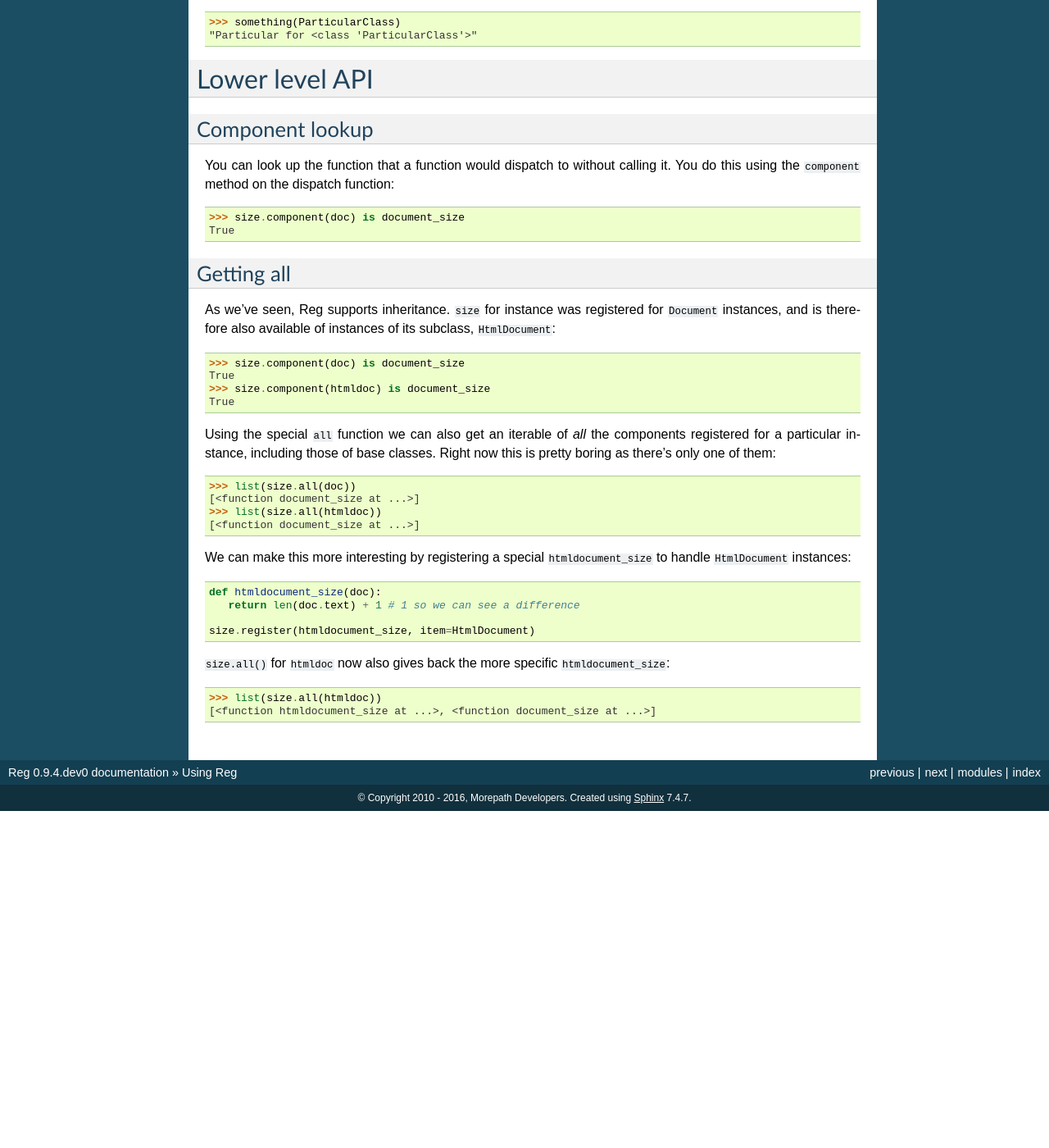
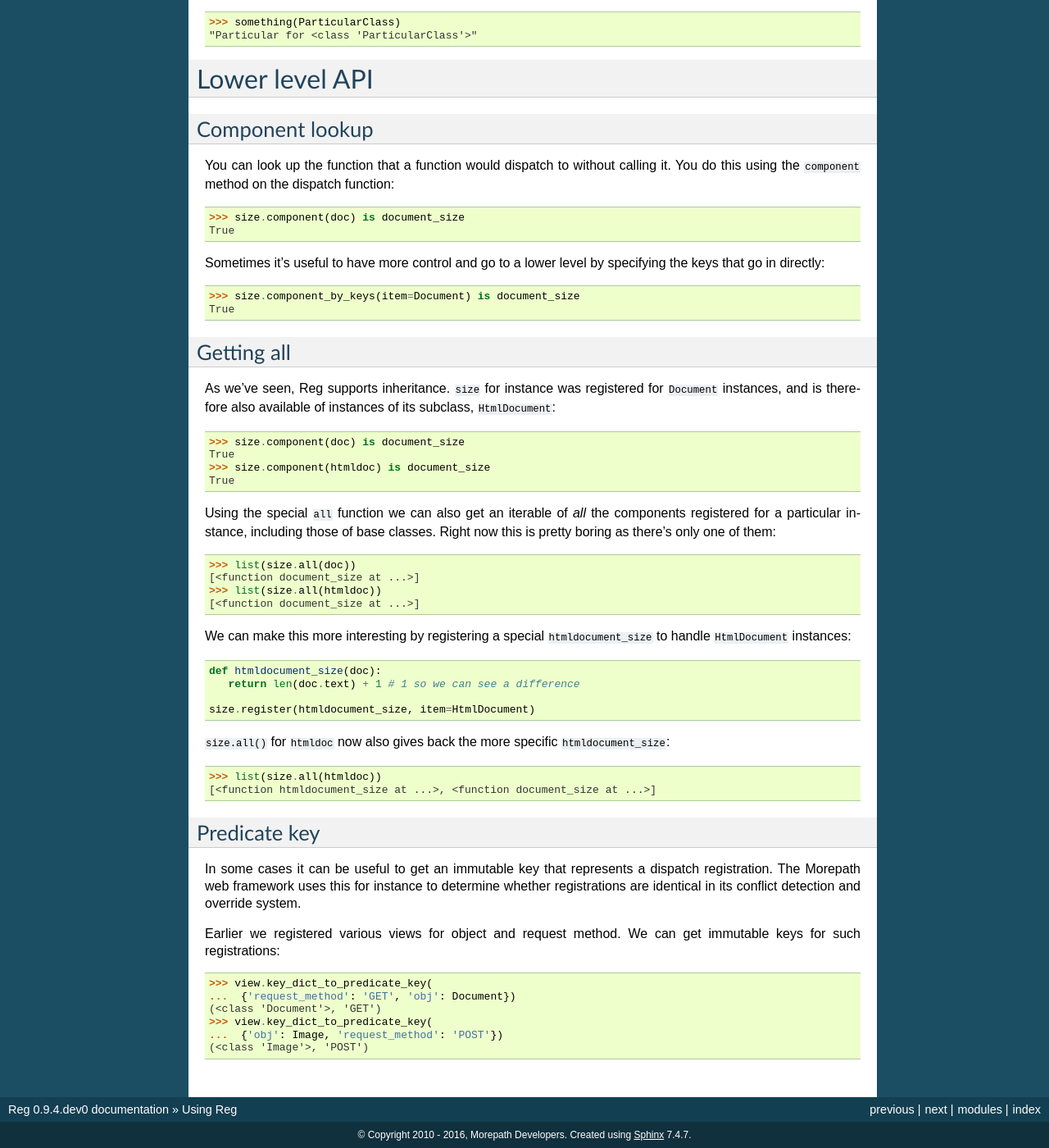
Before and after one commit to morepath/reg, a Sphinx documentation site: the page built from doc/usage.rst, in a window 1280 px wide and 1400 px high, scrolled down 12379 px. Shown: the whole window at 82% size. Built offline with Sphinx 7.4.7, drawn with Linux system fonts in a browser that asks for light colours; before the commit the page ends 13368 px from its top, so only the background shows below that.

Commit message:
document component_by_keys.
Rename it to something more clear, and change the arguments it
gets in lookup a bit to prepare for a future refactoring.

```diff
--- a/doc/usage.rst
+++ b/doc/usage.rst
@@ -883,6 +883,12 @@ function:
   >>> size.component(doc) is document_size
   True
 
+Sometimes it's useful to have more control and go to a lower level by
+specifying the keys that go in directly:
+
+  >>> size.component_by_keys(item=Document) is document_size
+  True
+
 Getting all
 -----------
 
@@ -924,3 +930,23 @@ We can make this more interesting by registering a special
 
   >>> list(size.all(htmldoc))
   [<function htmldocument_size at ...>, <function document_size at ...>]
+
+Predicate key
+-------------
+
+In some cases it can be useful to get an immutable key that represents
+a dispatch registration. The Morepath web framework uses this for
+instance to determine whether registrations are identical in its
+conflict detection and override system.
+
+Earlier we registered various views for object and request method. We
+can get immutable keys for such registrations:
+
+.. doctest::
+
+   >>> view.key_dict_to_predicate_key(
+   ...  {'request_method': 'GET', 'obj': Document})
+   (<class 'Document'>, 'GET')
+   >>> view.key_dict_to_predicate_key(
+   ...  {'obj': Image, 'request_method': 'POST'})
+   (<class 'Image'>, 'POST')
```
Also changed, not shown: 3 other files.
